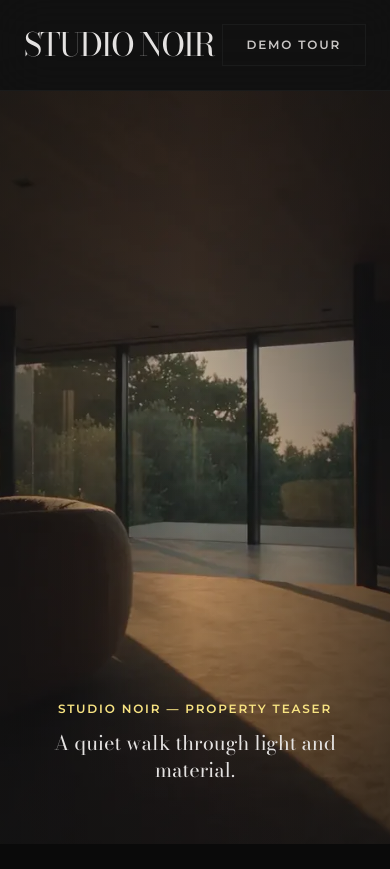
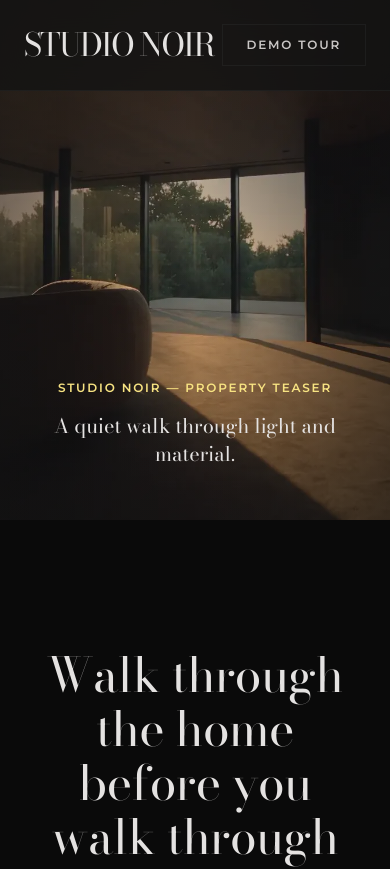
Before and after one commit to prakashtejwani134/3D-Model-Realtor, a React (Vite) app: page / in a window 390 px wide. Shown: the top 869 px of the page. Built offline with nearby package versions, Linux system fonts and the light colour scheme.

Commit message:
Revert "Make ScrollHero fill the full mobile viewport, not a short banner"
This reverts commit 763bebe88f6f52e571c9d6e5265287177ec33b82.

```diff
--- a/src/components/Header.tsx
+++ b/src/components/Header.tsx
@@ -1,30 +1,8 @@
-import { useEffect, useRef } from 'react'
-
 const NAV_LINKS = ['Portfolio', 'Services', 'Pricing', 'Contact']
 
 function Header() {
-  const navRef = useRef<HTMLElement>(null)
-
-  // Publishes the header's real rendered height as a CSS custom property so
-  // other sections (e.g. ScrollHero's mobile full-viewport layout) can size
-  // themselves against it exactly, instead of a guessed/hardcoded px value.
-  useEffect(() => {
-    const nav = navRef.current
-    if (!nav) return
-
-    const publishHeight = () => {
-      document.documentElement.style.setProperty('--site-header-height', `${nav.offsetHeight}px`)
-    }
-
-    publishHeight()
-    const observer = new ResizeObserver(publishHeight)
-    observer.observe(nav)
-    return () => observer.disconnect()
-  }, [])
-
   return (
     <nav
-      ref={navRef}
       id="site-header"
       className="fixed top-0 z-50 flex w-full max-w-container-max items-center justify-between border-b border-outline-variant/20 bg-surface/80 px-margin-mobile py-6 backdrop-blur-xl md:px-margin-desktop mx-auto left-0 right-0"
     >
--- a/src/components/ScrollHero.tsx
+++ b/src/components/ScrollHero.tsx
@@ -21,17 +21,10 @@ const HEADER_REVEAL_DURATION = 0.5
 // header-hide check below only fires on genuine scroll movement, not jitter.
 const HEADER_HIDE_EPSILON = 0.002
 
-// How far the hero recedes right at the very end of its scroll range, as a
-// hand-off cue to the next section. Restricted to the last fraction of
-// progress (see EXIT_FADE_START) rather than fading linearly across the
-// whole range — on mobile that range now spans ~2 screens of scroll, and a
-// linear fade would have the hero visibly dimming while the user is still
-// mid-sequence, undermining the "one full immersive screen" effect.
-const EXIT_FADE_START = 0.88
+// How far the hero recedes as it scrolls past — gentle, not a full hide, so
+// the section never reads as "gone" mid-scroll.
 const EXIT_MIN_OPACITY = 0.65
 const EXIT_MIN_SCALE = 0.96
-
-const clamp01 = (value: number) => Math.min(1, Math.max(0, value))
 
 /** Draws `img` into the canvas filling (dw, dh) with an object-fit: cover crop. */
 function drawCover(ctx: CanvasRenderingContext2D, img: HTMLImageElement, dw: number, dh: number) {
@@ -61,22 +54,14 @@ function drawCover(ctx: CanvasRenderingContext2D, img: HTMLImageElement, dw: num
  * with a 2D context. GSAP ScrollTrigger maps scroll progress linearly onto
  * frame index — no <video> element, no video.currentTime seeking.
  *
- * Two nested elements:
- *  - `wrapperRef` (outer, <section>): the ScrollTrigger target. On desktop
- *    it's a normal aspect-video block (unchanged from before). On mobile
- *    it's 200dvh tall, giving the frame sequence a full ~2-screen scroll
- *    runway instead of the short aspect-[3/4] block it used to be.
- *  - `visualRef` (inner div): the actual visible area, holding the canvas
- *    and caption. On mobile it's `position: sticky` at the header's real
- *    height, sized to exactly fill the viewport below it — CSS-native
- *    stickiness, not GSAP's `pin: true`, specifically to avoid the
- *    pin-spacer/spurious-onEnter issues that came up earlier this project
- *    with JS-driven pinning. On desktop it's `static`, filling the outer
- *    element exactly like before.
+ * Deliberately not pinned: the wrapper is a normal, responsive-aspect-ratio
+ * block in the document flow. Scrubbing happens over exactly the scroll
+ * distance it takes the section to pass the top of the viewport, which
+ * avoids the pin-spacer edge cases (spurious onEnter at page load, blank
+ * states) that showed up with the earlier pinned video approach.
  */
 export default function ScrollHero() {
   const wrapperRef = useRef<HTMLDivElement>(null)
-  const visualRef = useRef<HTMLDivElement>(null)
   const canvasRef = useRef<HTMLCanvasElement>(null)
   const captionRef = useRef<HTMLDivElement>(null)
   const framesRef = useRef<HTMLImageElement[]>([])
@@ -123,17 +108,17 @@ export default function ScrollHero() {
     currentFrameRef.current = index
   }
 
-  // Keeps the canvas backing store matching the visible (sticky-on-mobile)
-  // box, not the tall scroll-range wrapper, and redraws the current frame
-  // after any resize.
+  // Keeps the canvas backing store matching its CSS box (and device pixel
+  // ratio) so frames stay crisp across the desktop 16:9 / mobile 3:4
+  // breakpoints, and redraws the current frame after any resize.
   useEffect(() => {
-    const visual = visualRef.current
+    const wrapper = wrapperRef.current
     const canvas = canvasRef.current
-    if (!visual || !canvas) return
+    if (!wrapper || !canvas) return
 
     const resize = () => {
       const dpr = Math.min(window.devicePixelRatio || 1, 2)
-      const rect = visual.getBoundingClientRect()
+      const rect = wrapper.getBoundingClientRect()
       canvas.width = Math.round(rect.width * dpr)
       canvas.height = Math.round(rect.height * dpr)
       drawFrame(currentFrameRef.current)
@@ -141,7 +126,7 @@ export default function ScrollHero() {
 
     resize()
     const observer = new ResizeObserver(resize)
-    observer.observe(visual)
+    observer.observe(wrapper)
     return () => observer.disconnect()
     // eslint-disable-next-line react-hooks/exhaustive-deps
   }, [])
@@ -178,11 +163,9 @@ export default function ScrollHero() {
     let prevProgress = 0
 
     const ctx = gsap.context(() => {
-      // No GSAP pin: "top top" -> "bottom top" covers exactly the scroll
-      // distance of the outer wrapper (short aspect-video block on desktop,
-      // tall 200dvh runway on mobile), which drives both the frame scrub
-      // and the exit fade. The mobile "stay full-screen" effect comes from
-      // visualRef's CSS position: sticky, not from this trigger pinning.
+      // No pin: a normal section. "top top" -> "bottom top" covers exactly
+      // the scroll distance during which it passes by the top of the
+      // viewport, which drives both the frame scrub and the exit fade.
       ScrollTrigger.create({
         trigger: wrapper,
         start: 'top top',
@@ -212,9 +195,8 @@ export default function ScrollHero() {
             drawFrame(frameIndex)
           }
 
-          const exitT = clamp01((progress - EXIT_FADE_START) / (1 - EXIT_FADE_START))
-          const opacity = gsap.utils.interpolate(1, EXIT_MIN_OPACITY, exitT)
-          const scale = gsap.utils.interpolate(1, EXIT_MIN_SCALE, exitT)
+          const opacity = gsap.utils.interpolate(1, EXIT_MIN_OPACITY, progress)
+          const scale = gsap.utils.interpolate(1, EXIT_MIN_SCALE, progress)
           gsap.set(canvasRef.current, { opacity, scale })
           gsap.set(captionRef.current, { opacity, scale })
         },
@@ -228,10 +210,9 @@ export default function ScrollHero() {
   }, [])
 
   return (
-    <section ref={wrapperRef} className="relative h-[200dvh] w-full md:h-auto md:aspect-video">
-      <div
-        ref={visualRef}
-        className="sticky top-[var(--site-header-height,90px)] h-[calc(100dvh-var(--site-header-height,90px))] w-full overflow-hidden bg-[#131313] md:static md:h-full"
+    <section
+      ref={wrapperRef}
+      className="relative aspect-[3/4] w-full overflow-hidden bg-[#131313] md:aspect-video"
     >
       {/* Plain <img>, painted natively before any JS runs — guarantees the
           first frame is visible immediately, with zero blank-canvas gap. */}
@@ -260,15 +241,14 @@ export default function ScrollHero() {
 
       <div
         ref={captionRef}
-          className="absolute inset-x-0 bottom-[8%] flex flex-col items-center px-margin-mobile text-center md:bottom-[14%]"
+        className="absolute inset-x-0 bottom-[10%] flex flex-col items-center px-margin-mobile text-center md:bottom-[14%]"
       >
         <span className="font-label-caps text-label-caps uppercase tracking-[0.15em] text-tertiary-fixed sm:tracking-[0.25em]">
           Studio Noir — Property Teaser
         </span>
-          <p className="font-display-lg-mobile mt-3 max-w-2xl text-xl leading-snug text-on-surface md:mt-4 md:text-3xl md:leading-normal">
+        <p className="font-display-lg-mobile mt-4 max-w-2xl text-xl text-on-surface md:text-3xl">
           A quiet walk through light and material.
         </p>
-        </div>
       </div>
     </section>
   )
```
Lines whose indentation alone changed are shown as unchanged.
